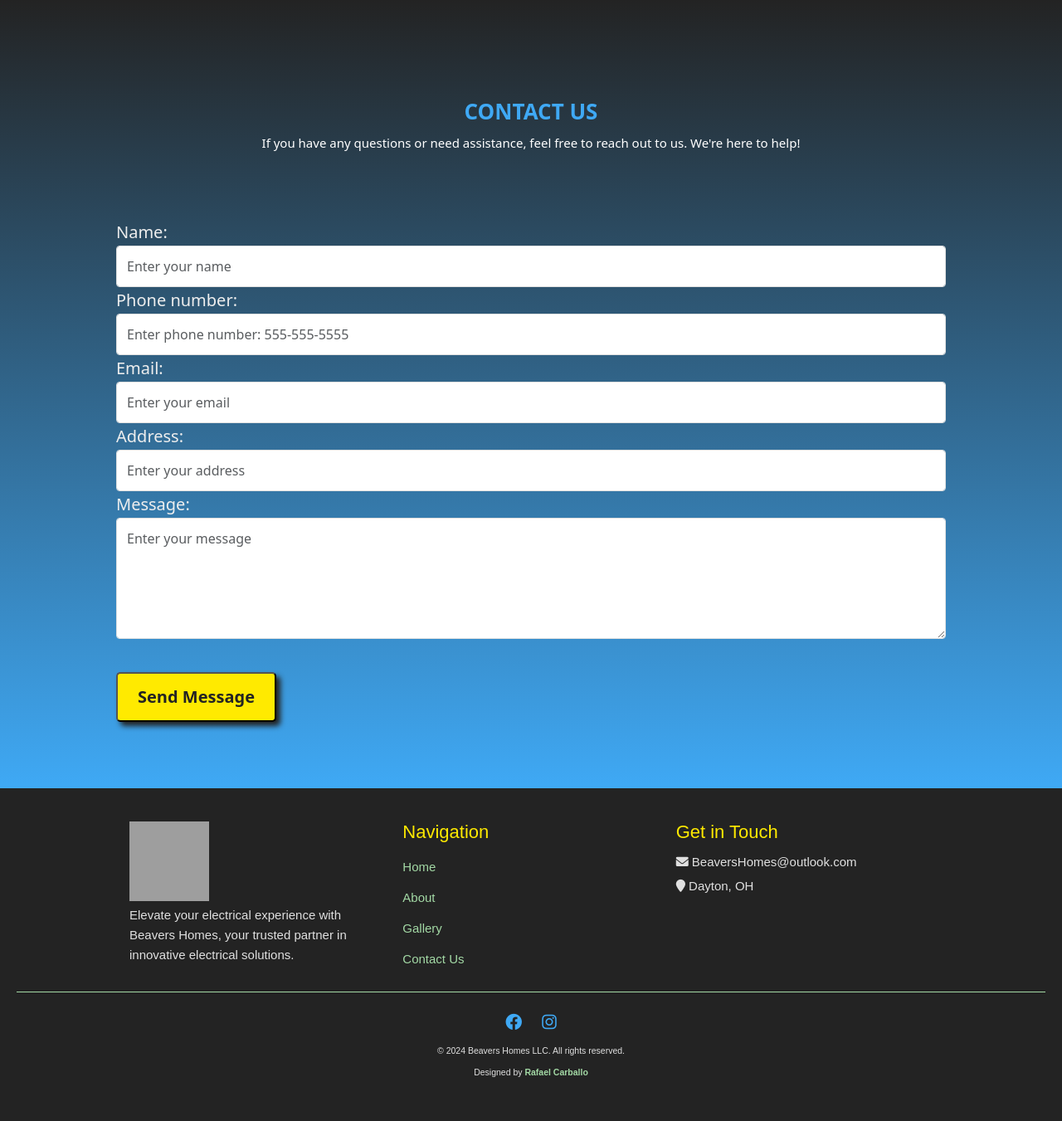
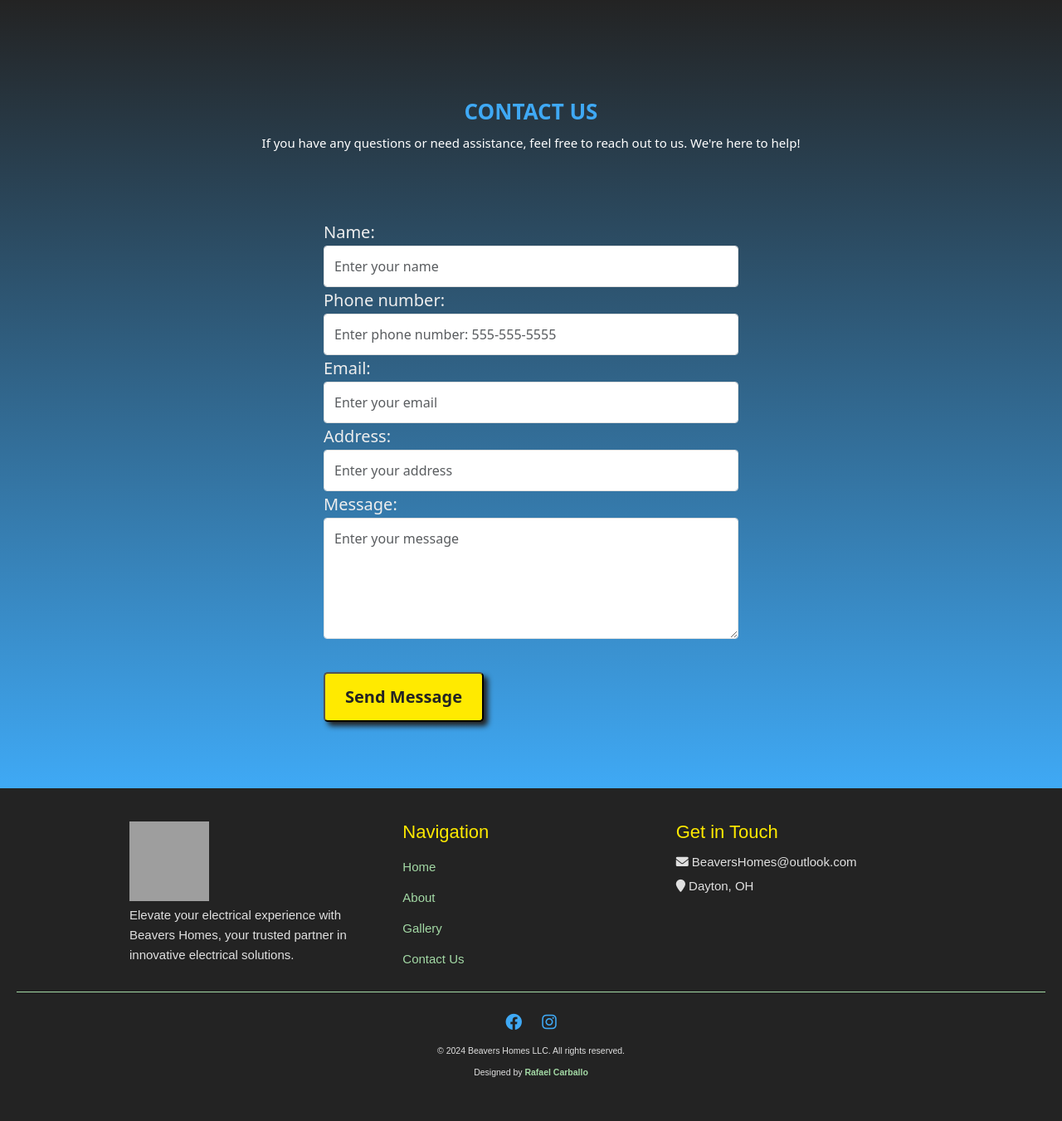
Before and after one commit to carballo91/Beavers-Homes, a Django app: page /contact in a window 1280 px wide. Shown: the part 201-1552 px from the top of the page at 83% size. Run offline with Django 5.2, Linux system fonts and the light colour scheme; grey boxes are pictures that could not be loaded.

Commit message:
Form 50% width on large devices

```diff
--- a/beavers_homes/static/beavers_homes/css/main.css
+++ b/beavers_homes/static/beavers_homes/css/main.css
@@ -631,6 +631,10 @@ p {
 
 @media (min-width: 992px) {
     /* Your styles for large devices */
+    form {
+        width: 50%;
+        margin: 0 auto;
+    }
     .navbar-collapse {
         position: static;
     }
```
